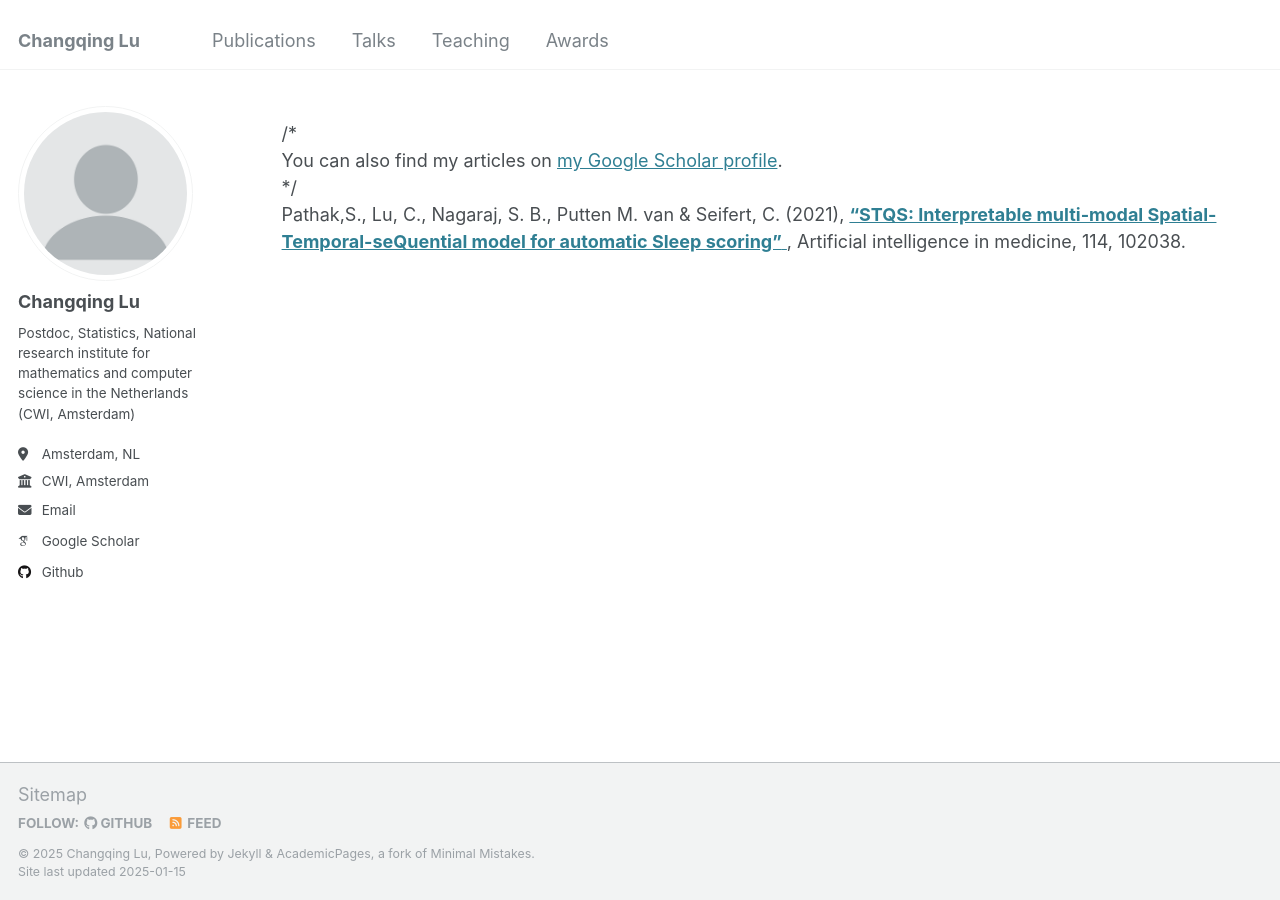
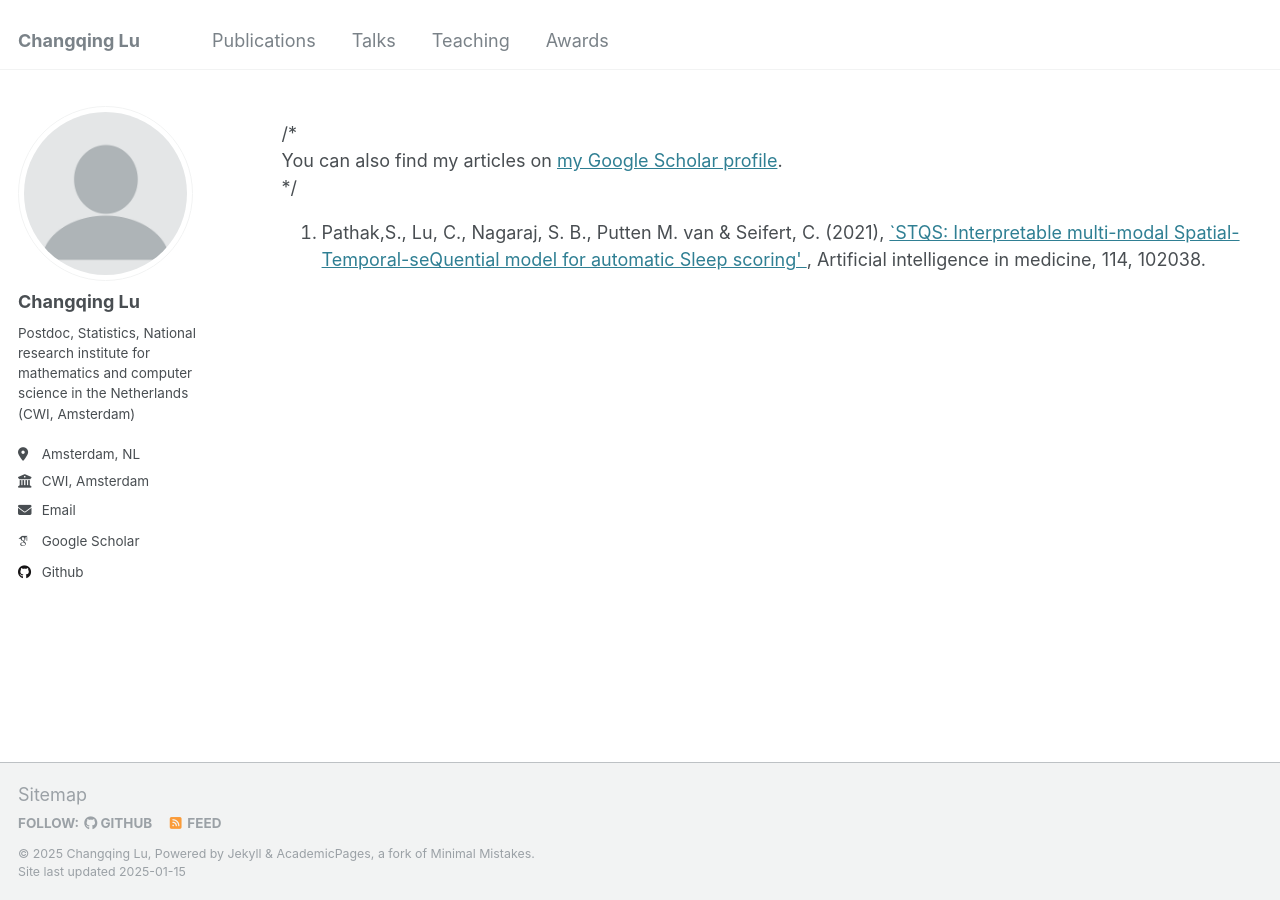
Before and after one commit to Bobby-Lu/Bobby-Lu.github.io, a Jekyll site: the page built from _pages/publications.html, in a window 1280 px wide. Built offline with Jekyll 4.4.1, drawn with Linux system fonts in a browser that asks for light colours; some web fonts are replaced.

Commit message:
Update publications.html

```diff
--- a/_pages/publications.html
+++ b/_pages/publications.html
@@ -13,9 +13,13 @@ author_profile: true
 
 <!-- New style rendering if publication categories are defined -->
 <div class="publication">
-  Pathak,S., Lu, C., Nagaraj, S. B., Putten M. van & Seifert, C. (2021),
-  <a href="https://www.sciencedirect.com/science/article/pii/S0933365721000312">
-    <strong>“STQS: Interpretable multi-modal Spatial-Temporal-seQuential model for automatic Sleep scoring”</strong>
-  </a>,
-  Artificial intelligence in medicine, 114, 102038.
+  <ol>
+    <li>
+      Pathak,S., Lu, C., Nagaraj, S. B., Putten M. van & Seifert, C. (2021),
+      <a href="https://www.sciencedirect.com/science/article/pii/S0933365721000312">
+        `STQS: Interpretable multi-modal Spatial-Temporal-seQuential model for automatic Sleep scoring'
+      </a>,
+      Artificial intelligence in medicine, 114, 102038.
+    </li>
+  </ol>
 </div>
```
